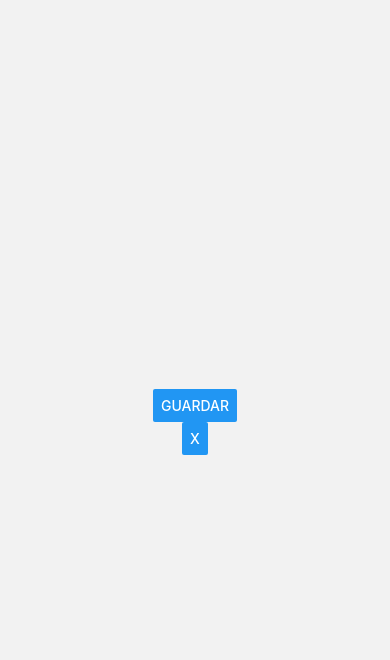
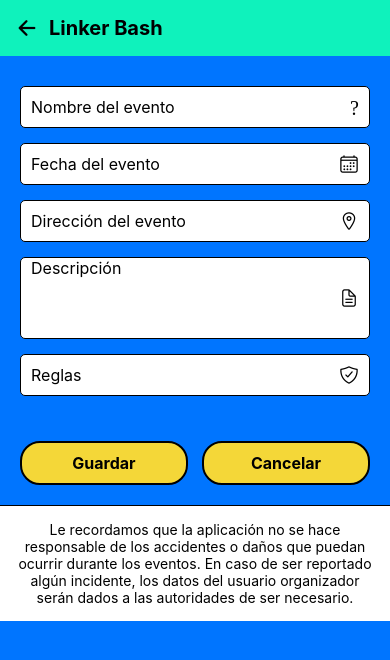
Before and after one commit to Fran1808/LinkerBash, a React Native app: screen /D_Organize2 in a window 390 px wide. Shown: the top 660 px of the page. Built offline with nearby package versions, Linux system fonts and the light colour scheme.

Commit message:
Update D_Organize2.js

```diff
--- a/src/screens/D_Organize2.js
+++ b/src/screens/D_Organize2.js
@@ -1,17 +1,193 @@
-import { Button, View } from "react-native";
+import React, { useState } from "react";
+import { View, Text, TextInput, StyleSheet, TouchableOpacity } from "react-native";
+import { Ionicons } from "@expo/vector-icons";
 
-function HomeScreen({navigation}){
-    return(
-        <View style={{flex: 1, alignItems: 'center',justifyContent: 'center'}}>
-            <Button
-            onPress={()=>navigation.navigate('Organize')}
-            title="Guardar"
-            />
-            <Button
-            onPress={()=>navigation.navigate('Organize')}
-            title="X"
-            />
+function D_Organize2({ navigation }) {
+  const [eventName, setEventName] = useState("");
+  const [eventDate, setEventDate] = useState("");
+  const [eventAddress, setEventAddress] = useState("");
+  const [eventDescription, setEventDescription] = useState("");
+  const [eventRules, setEventRules] = useState("");
+
+  const handleSave = () => {
+    console.log("Evento guardado:", {
+      eventName,
+      eventDate,
+      eventAddress,
+      eventDescription,
+      eventRules,
+    });
+  };
+
+  const handleCancel = () => {
+    setEventName("");
+    setEventDate("");
+    setEventAddress("");
+    setEventDescription("");
+    setEventRules("");
+    navigation.goBack();
+  };
+
+  return (
+    <View style={styles.container}>
+      {/* Encabezado principal */}
+      <View style={styles.header}>
+        <TouchableOpacity onPress={() => navigation.goBack()}>
+          {/* Icono de la flecha */}
+          <Ionicons name="arrow-back" size={24} color="black" />
+        </TouchableOpacity>
+        <Text style={styles.headerText}>Linker Bash</Text>
+      </View>
+
+      {/* Formulario de evento */}
+      <View style={styles.formContainer}>
+        {/* Contenedor blanco con borde negro */}
+        <View style={styles.inputContainer}>
+          <TextInput
+            style={styles.input}
+            placeholder="Nombre del evento"
+            value={eventName}
+            onChangeText={setEventName}
+          />
+          <Ionicons name="md-create-outline" size={20} color="black" style={styles.icon} />
         </View>
-    );
+
+        <View style={styles.inputContainer}>
+          <TextInput
+            style={styles.input}
+            placeholder="Fecha del evento"
+            value={eventDate}
+            onChangeText={setEventDate}
+          />
+          <Ionicons name="calendar-outline" size={20} color="black" style={styles.icon} />
+        </View>
+
+        <View style={styles.inputContainer}>
+          <TextInput
+            style={styles.input}
+            placeholder="Dirección del evento"
+            value={eventAddress}
+            onChangeText={setEventAddress}
+          />
+          <Ionicons name="location-outline" size={20} color="black" style={styles.icon} />
+        </View>
+
+        <View style={styles.inputContainer}>
+          <TextInput
+            style={[styles.input, { height: 80 }]}
+            placeholder="Descripción"
+            value={eventDescription}
+            onChangeText={setEventDescription}
+            multiline
+          />
+          <Ionicons name="document-text-outline" size={20} color="black" style={styles.icon} />
+        </View>
+
+        <View style={styles.inputContainer}>
+          <TextInput
+            style={styles.input}
+            placeholder="Reglas"
+            value={eventRules}
+            onChangeText={setEventRules}
+          />
+          <Ionicons name="shield-checkmark-outline" size={20} color="black" style={styles.icon} />
+        </View>
+
+        {/* Botones */}
+        <View style={styles.buttonContainer}>
+          <TouchableOpacity style={styles.button} onPress={handleSave}>
+            <Text style={styles.buttonText}>Guardar</Text>
+          </TouchableOpacity>
+          <TouchableOpacity style={styles.button} onPress={handleCancel}>
+            <Text style={styles.buttonText}>Cancelar</Text>
+          </TouchableOpacity>
+        </View>
+      </View>
+
+      {/* Mensaje legal */}
+      <View style={styles.footer}>
+        <Text style={styles.footerText}>
+          Le recordamos que la aplicación no se hace responsable de los accidentes o daños que puedan ocurrir durante los eventos.
+          En caso de ser reportado algún incidente, los datos del usuario organizador serán dados a las autoridades de ser necesario.
+        </Text>
+      </View>
+    </View>
+  );
 }
-export default HomeScreen;
+
+const styles = StyleSheet.create({
+  container: {
+    flex: 1,
+    backgroundColor: "#0075FF",
+  },
+  header: {
+    flexDirection: "row",
+    alignItems: "center",
+    backgroundColor: "#0FF2BC",
+    padding: 15,
+  },
+  headerText: {
+    color: "black",
+    fontSize: 20,
+    fontWeight: "bold",
+    textAlign: "left",
+    marginLeft: 10,
+  },
+  formContainer: {
+    marginTop: 30,
+    paddingHorizontal: 20,
+  },
+  inputContainer: {
+    backgroundColor: "white",
+    borderColor: "black",
+    borderWidth: 1,
+    borderRadius: 5,
+    marginBottom: 15,
+    flexDirection: "row",
+    alignItems: "center",
+    paddingHorizontal: 10,
+  },
+  input: {
+    flex: 1,
+    height: 40,
+    fontSize: 16,
+    color: "black",
+  },
+  icon: {
+    marginLeft: 10,
+  },
+  buttonContainer: {
+    flexDirection: "row",
+    justifyContent: "space-between",
+    marginTop: 30,
+  },
+  button: {
+    backgroundColor: "#F4D738",
+    borderColor: "black",
+    borderWidth: 2,
+    borderRadius: 20,
+    paddingVertical: 10,
+    paddingHorizontal: 20,
+    width: "48%",
+    alignItems: "center",
+  },
+  buttonText: {
+    color: "black",
+    fontWeight: "bold",
+    fontSize: 16,
+  },
+  footer: {
+    padding: 15,
+    backgroundColor: "#fff",
+    borderTopWidth: 1,
+    borderColor: "black",
+    marginTop: 20,
+  },
+  footerText: {
+    color: "black",
+    fontSize: 14,
+    textAlign: "center",
+  },
+});
+
+export default D_Organize2;
```
